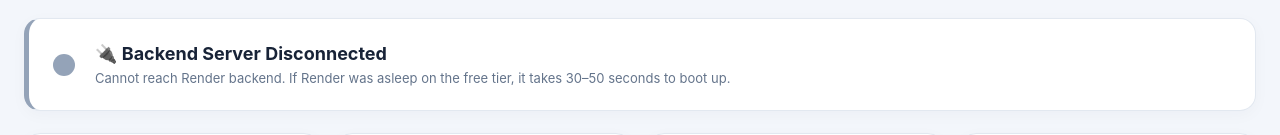
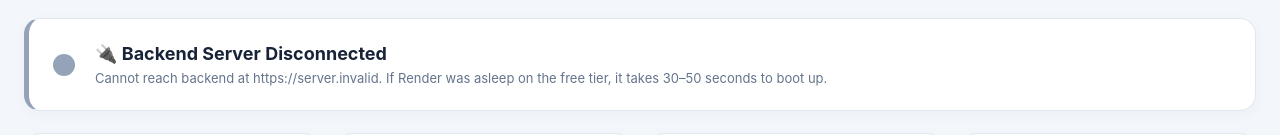
Before and after one commit to Saif003649/FireGuard-IOE-Project, a React app in the folder frontend/: page / in a window 1280 px wide. Shown: the part 220-355 px from the top of the page. Built offline with nearby package versions, Linux system fonts and the light colour scheme; no server answers; the HTML template or start-up script is replaced by a standard one.

Commit message:
Update default backend URL to fireguard-ioe-project.onrender.com

```diff
--- a/frontend/src/App.jsx
+++ b/frontend/src/App.jsx
@@ -16,7 +16,7 @@
 // Backend URL — set VITE_BACKEND_URL in frontend/.env or Vercel settings
 // ---------------------------------------------------------------------------
 const rawBackendUrl =
-  import.meta.env.VITE_BACKEND_URL || "https://fireguard-backend.onrender.com";
+  import.meta.env.VITE_BACKEND_URL || "https://fireguard-ioe-project.onrender.com";
 const BACKEND_URL = rawBackendUrl.trim().replace(/\/+$/, "").replace(/\/api$/, "");
 
 // Maximum chart points retained in the browser (independent of backend)
@@ -475,7 +475,7 @@
           </h2>
           <p className="muted">
             {!socketConnected && (
-              "Cannot reach Render backend. If Render was asleep on the free tier, it takes 30–50 seconds to boot up."
+              `Cannot reach backend at ${BACKEND_URL}. If Render was asleep on the free tier, it takes 30–50 seconds to boot up.`
             )}
             {socketConnected && !mqttConnected && (
               `Backend is online, but disconnected from MQTT broker (${mqttBroker}). The backend is automatically reconnecting.`
```
Also changed, not shown: 1 other file (tests, documents, lock files or other folders).
